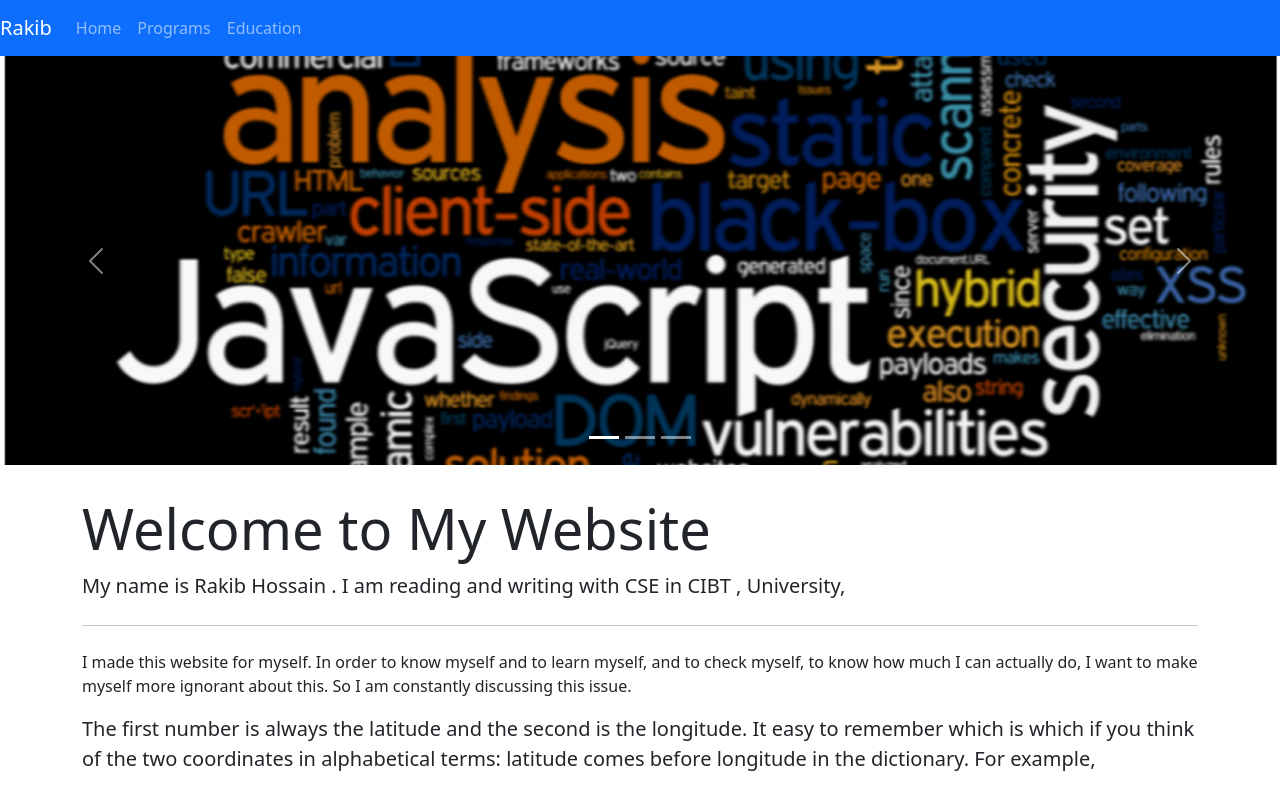
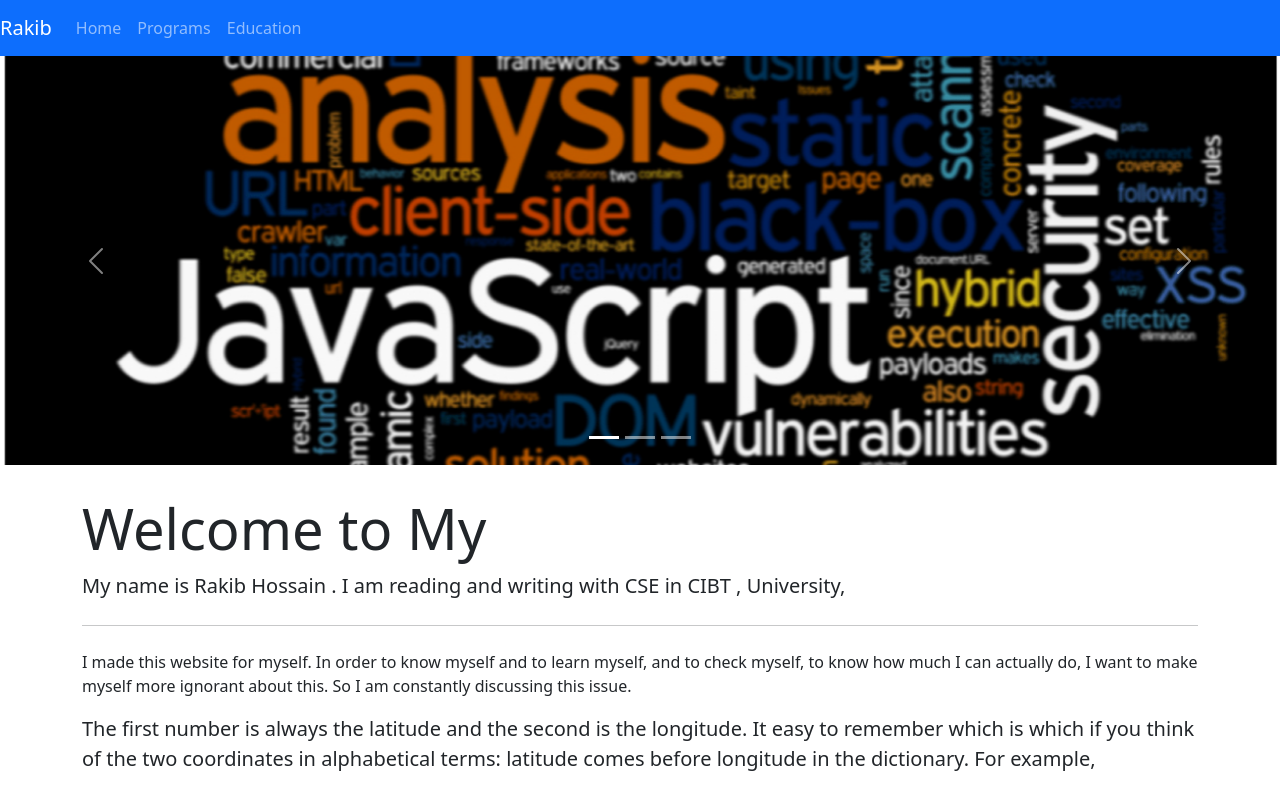
Before and after one commit to MdRakbi/myinformation, a plain HTML site: page index.html in a window 1280 px wide. Shown: the top 787 px of the page. Drawn offline with nearby package versions, Linux system fonts and the light colour scheme.

Commit message:
Update index.html

```diff
--- a/index.html
+++ b/index.html
@@ -59,7 +59,7 @@ margin-top:30px;
 </div>
 <div class="container">
 <div class="jumbotron">
-  <h1 class="display-4">Welcome to My Website</h1>
+  <h1 class="display-4">Welcome to My</h1>
   <p class="lead">My name is Rakib Hossain . I am reading and writing with CSE in CIBT , University, </p>
   <hr class="my-4">
   <p>I made this website for myself. In order to know myself and to learn myself, and to check myself, to know how much I can actually do, I want to make myself more ignorant about this. So I am constantly discussing this issue.</p>
```
